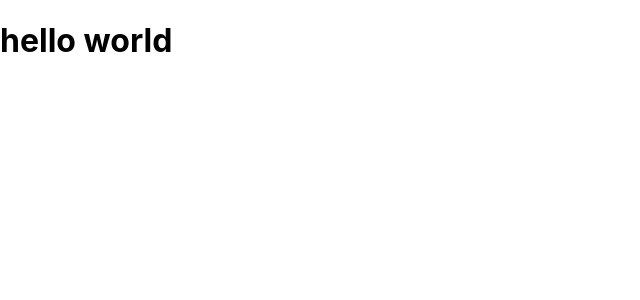
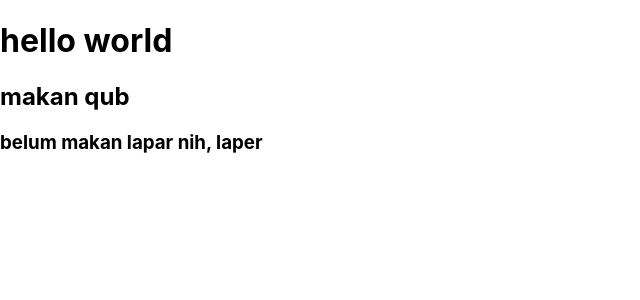
Before and after one commit to ahmadfaqih796/absensi-react, a React (Create React App) app: page / in a window 1280 px wide. Shown: the top 300 px of the page, without its empty margins (0-640 px from the left). Built offline with nearby package versions, Linux system fonts and the light colour scheme.

Commit message:
coba react

```diff
--- a/src/App.js
+++ b/src/App.js
@@ -1,9 +1,11 @@
-import './App.css';
+import "./App.css";
 
 function App() {
   return (
     <>
-    <h1>hello world</h1>
+      <h1>hello world</h1>
+      <h2>makan qub</h2>
+      <h3>belum makan lapar nih, laper</h3>
     </>
   );
 }
```
